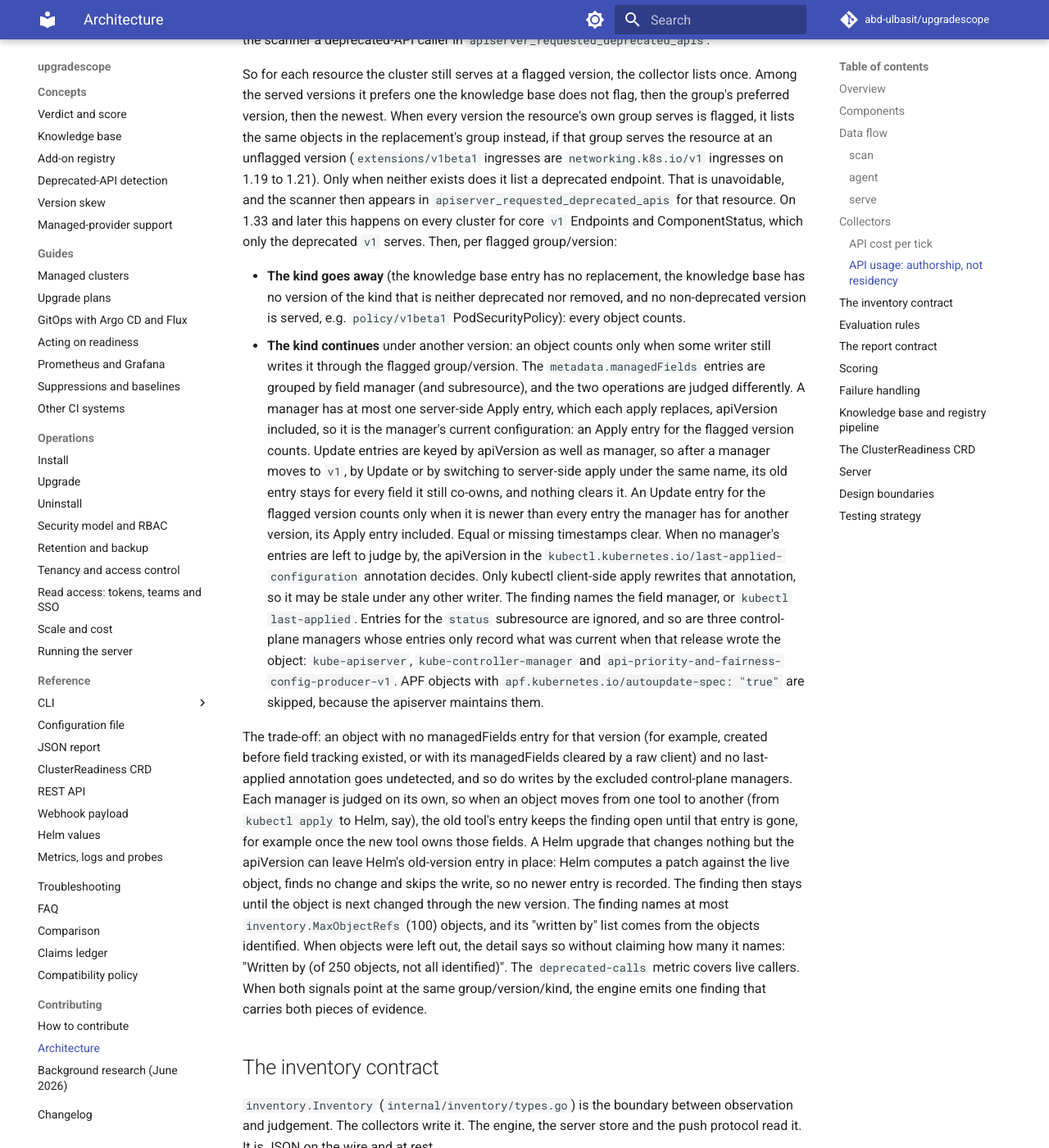
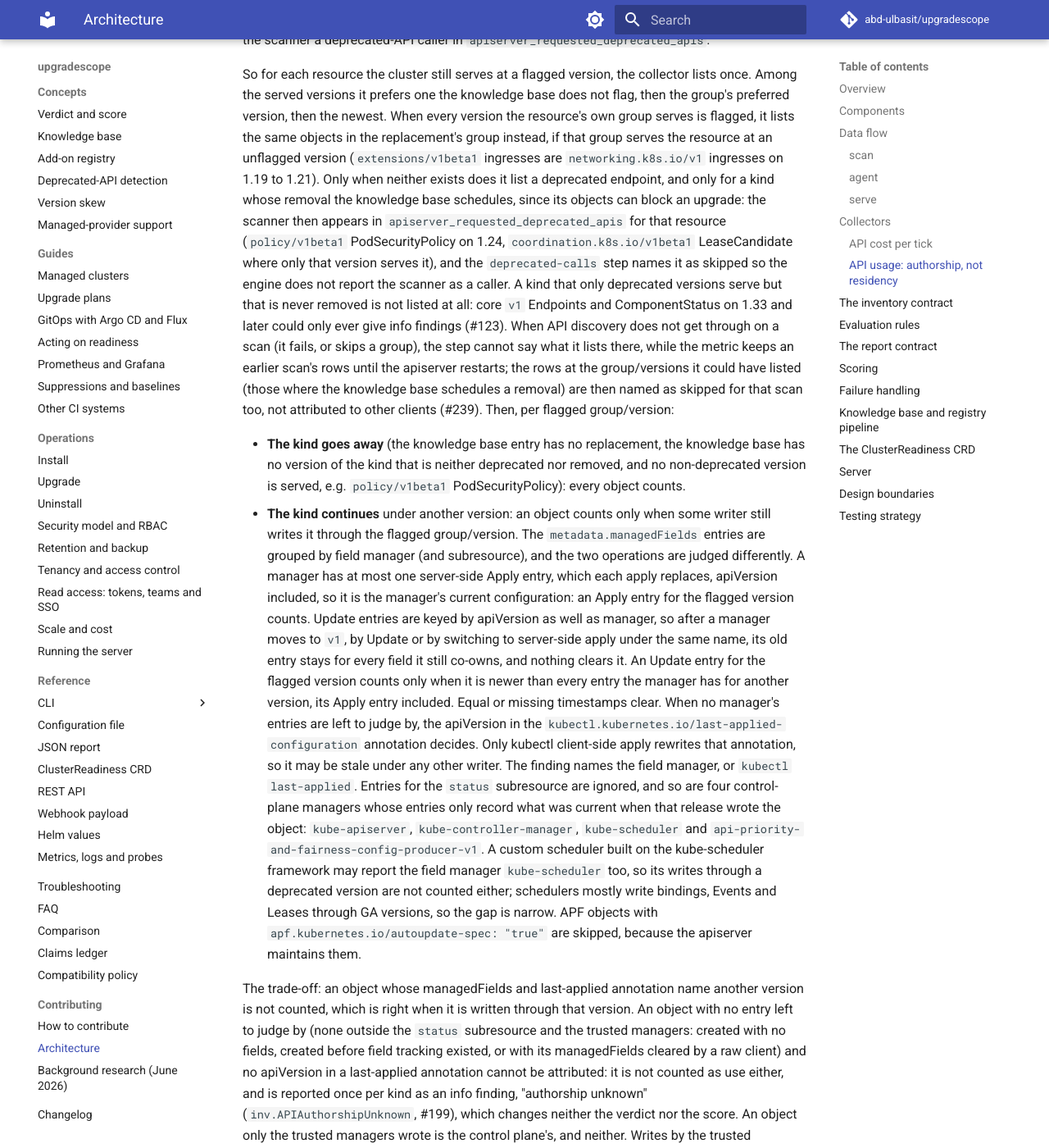
Before and after one commit to abd-ulbasit/upgradescope, an MkDocs documentation site: the page built from docs/architecture.md, in a window 1280 px wide and 1400 px high, scrolled down 8643 px. Shown: the whole window at 82% size. Built offline with MkDocs 1.6.1 and Material for MkDocs 9.7.7, drawn with Linux system fonts in a browser that asks for light colours; comment, search, counter and statistics services are not loaded; some of the changed text lies outside the part shown.

Commit message:
docs: architecture and API usage detection match the collector
Kinds that are deprecated but never removed are not listed (no 1.33
Endpoints LIST); four trusted control-plane managers, kube-scheduler
and its custom-scheduler caveat included; objects with nothing to
attribute them by are authorship-unknown info, not undetected; the
withheld rows when discovery fails. Claims API-01, API-01d and API-04b
cite the tests.

Refs #239, #247, #248

Co-Authored-By: Claude Fable 5 <noreply@anthropic.com>

```diff
--- a/docs/architecture.md
+++ b/docs/architecture.md
@@ -305,10 +305,21 @@ newest. When every version the resource's own group serves is flagged, it
 lists the same objects in the replacement's group instead, if that group
 serves the resource at an unflagged version (`extensions/v1beta1`
 ingresses are `networking.k8s.io/v1` ingresses on 1.19 to 1.21). Only when
-neither exists does it list a deprecated endpoint. That is unavoidable,
-and the scanner then appears in `apiserver_requested_deprecated_apis` for
-that resource. On 1.33 and later this happens on every cluster for core
-`v1` Endpoints and ComponentStatus, which only the deprecated `v1` serves.
+neither exists does it list a deprecated endpoint, and only for a kind
+whose removal the knowledge base schedules, since its objects can block an
+upgrade: the scanner then appears in `apiserver_requested_deprecated_apis`
+for that resource (`policy/v1beta1` PodSecurityPolicy on 1.24,
+`coordination.k8s.io/v1beta1` LeaseCandidate where only that version
+serves it), and the `deprecated-calls` step names it as skipped so the
+engine does not report the scanner as a caller. A kind that only deprecated
+versions serve but that is never removed is not listed at all: core `v1`
+Endpoints and ComponentStatus on 1.33 and later could only ever give info
+findings (#123). When API discovery does not get through on a scan (it
+fails, or skips a group), the step cannot say what it lists there, while
+the metric keeps an earlier scan's rows until the apiserver restarts; the
+rows at the group/versions it could have listed (those where the knowledge
+base schedules a removal) are then named as skipped for that scan too, not
+attributed to other clients (#239).
 Then, per flagged group/version:
 
 - **The kind goes away** (the knowledge base entry has no replacement, the
@@ -333,17 +344,29 @@ Then, per flagged group/version:
   Only kubectl client-side apply rewrites that annotation, so it may be
   stale under any other writer. The finding names the field manager, or
   `kubectl last-applied`.
-  Entries for the `status` subresource are ignored, and so are three
+  Entries for the `status` subresource are ignored, and so are four
   control-plane managers whose entries only record what was current when
   that release wrote the object: `kube-apiserver`,
-  `kube-controller-manager` and `api-priority-and-fairness-config-producer-v1`.
+  `kube-controller-manager`, `kube-scheduler` and
+  `api-priority-and-fairness-config-producer-v1`. A custom scheduler built
+  on the kube-scheduler framework may report the field manager
+  `kube-scheduler` too, so its writes through a deprecated version are not
+  counted either; schedulers mostly write bindings, Events and Leases
+  through GA versions, so the gap is narrow.
   APF objects with `apf.kubernetes.io/autoupdate-spec: "true"` are skipped,
   because the apiserver maintains them.
 
-The trade-off: an object with no managedFields entry for that version (for
-example, created before field tracking existed, or with its managedFields
-cleared by a raw client) and no last-applied annotation goes undetected, and
-so do writes by the excluded control-plane managers. Each manager is judged
+The trade-off: an object whose managedFields and last-applied annotation
+name another version is not counted, which is right when it is written
+through that version. An object with no entry left to judge by (none outside
+the `status` subresource and the trusted managers: created with no fields,
+created before field tracking existed, or with its managedFields cleared by
+a raw client) and no apiVersion in a last-applied annotation cannot be
+attributed: it is not counted as use either, and is reported once per kind
+as an info finding, "authorship unknown" (`inv.APIAuthorshipUnknown`, #199),
+which changes neither the verdict nor the score. An object only the trusted
+managers wrote is the control plane's, and neither. Writes by the trusted
+managers are not seen. Each manager is judged
 on its own, so when an object moves from one tool to another (from
 `kubectl apply` to Helm, say), the old tool's entry keeps the finding open
 until that entry is gone, for example once the new tool owns those fields.
```
Also changed, not shown: docs/claims.md (+3 -3 lines), docs/concepts/api-usage-detection.md (+15 -6 lines).
